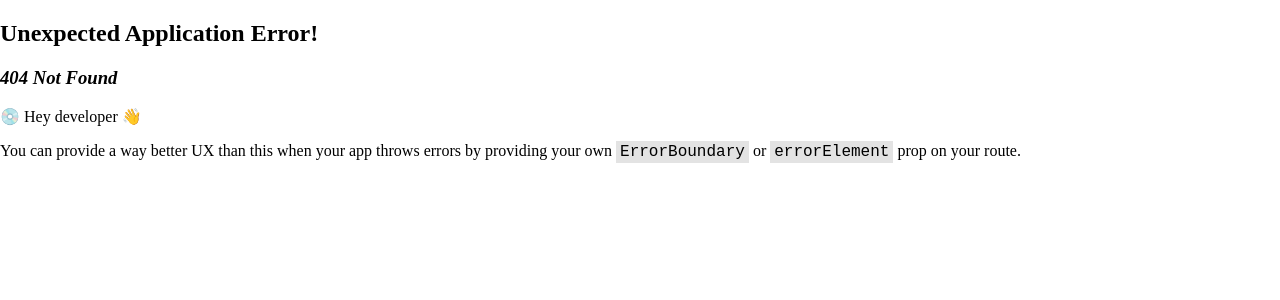
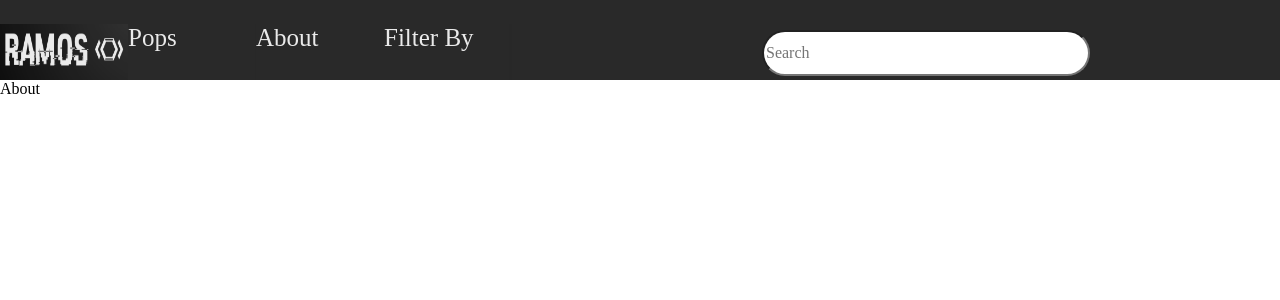
Before and after one commit to Reem-Nosbaum/mister-toy, a React (Vite) app in the folder frontend-mister-toy/: page /About in a window 1280 px wide. Before the commit this address had no page. Shown: the top 300 px of the page. Built offline with nearby package versions, Linux system fonts and the light colour scheme.

Commit message:
Improve structure / format of the code. :art:

```diff
--- a/frontend-mister-toy/src/assets/NavBar.module.css
+++ b/frontend-mister-toy/src/assets/NavBar.module.css
@@ -6,8 +6,9 @@
 }
 
 .logo {
-  height: 10vh;
-  width: 25vw;
+  height: 100%;
+  width: 100%;
+  align-self: end;
 }
 
 .button {
@@ -18,7 +19,7 @@
   height: 7vh;
   width: 10vw;
   cursor: pointer;
-  opacity: 0.6;
+  opacity: 0.9;
   border: #292929;
   text-decoration: none;
 }
--- /dev/null
+++ b/frontend-mister-toy/src/pages/About.jsx
@@ -0,0 +1,4 @@
+function About() {
+  return <div>About</div>;
+}
+export default About;
--- /dev/null
+++ b/frontend-mister-toy/src/pages/FilterBy.jsx
@@ -0,0 +1,4 @@
+function FilterBy() {
+  return <div>FilterBy</div>;
+}
+export default FilterBy;
--- a/frontend-mister-toy/src/pages/NavBar.jsx
+++ b/frontend-mister-toy/src/pages/NavBar.jsx
@@ -4,8 +4,10 @@ import Button from "../UI/Button";
 export default function NavBar() {
   return (
     <div className={styles.nav}>
-      <img className={styles.logo} src={logo} alt="Logo" />
-      <Button to={"Toys"}>Pops</Button>
+      <Button to={"/"}>
+        <img className={styles.logo} src={logo} alt="Logo" />
+      </Button>
+      <Button to={"Pops"}>Pops</Button>
       <Button to={"About"}>About</Button>
       <Button to={"FilterBy"}>Filter By</Button>
 
--- /dev/null
+++ b/frontend-mister-toy/src/pages/Pops.jsx
@@ -0,0 +1,4 @@
+function Pops() {
+  return <div>Pops</div>;
+}
+export default Pops;
--- a/frontend-mister-toy/src/pages/Toys.jsx
+++ /dev/null
@@ -1,4 +0,0 @@
-function Toys() {
-  return <div>Toys</div>;
-}
-export default Toys;
```
Also changed, not shown: frontend-mister-toy/App.jsx (+13 -3 lines).
